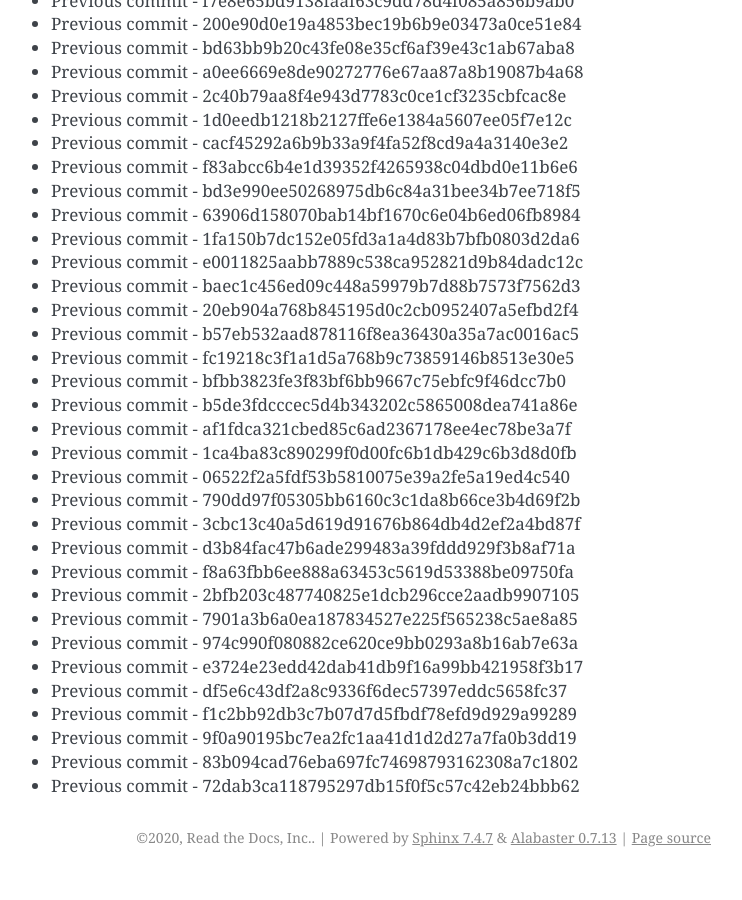
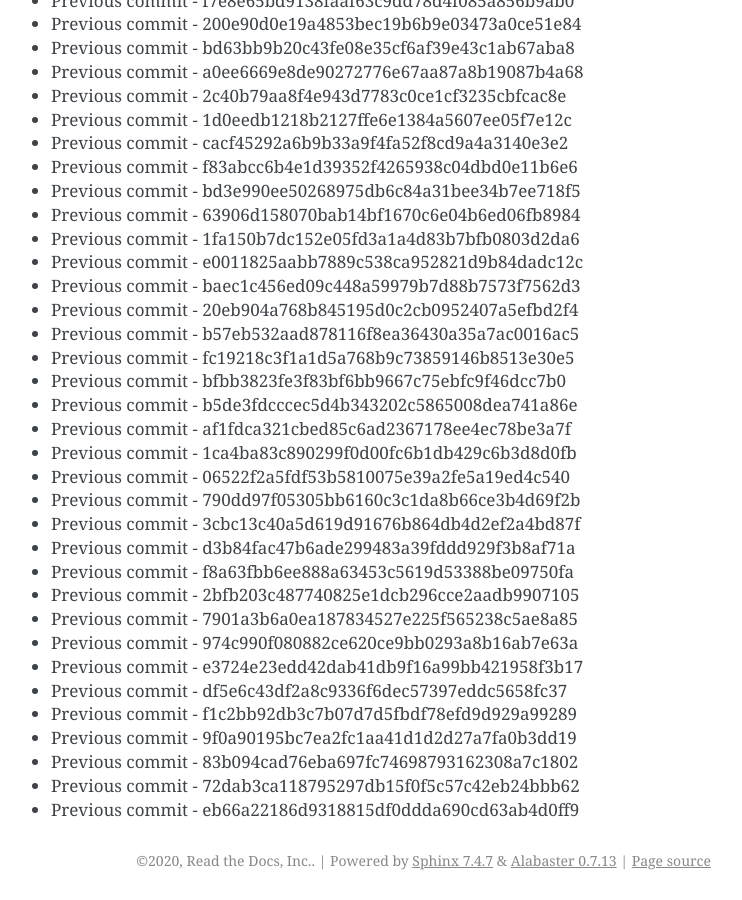
Before and after one commit to readthedocs/rtd-git-stresstest, a Sphinx documentation site: the page built from docs/updates.rst, in a window 1280 px wide and 900 px high, scrolled down 68952 px. Shown: the whole window, without its empty margins (399-1141 px from the left). Built offline with Sphinx 7.4.7, drawn with Linux system fonts in a browser that asks for light colours; before the commit the page ends 69829 px from its top, so only the background shows below that.

Commit message:
Generating commit from previous: eb66a22186d9318815df0ddda690cd63ab4d0ff9

```diff
--- a/docs/updates.rst
+++ b/docs/updates.rst
@@ -2929,3 +2929,4 @@ It can be tested for any performance characteristics.
 * Previous commit - 9f0a90195bc7ea2fc1aa41d1d2d27a7fa0b3dd19
 * Previous commit - 83b094cad76eba697fc74698793162308a7c1802
 * Previous commit - 72dab3ca118795297db15f0f5c57c42eb24bbb62
+* Previous commit - eb66a22186d9318815df0ddda690cd63ab4d0ff9
```
